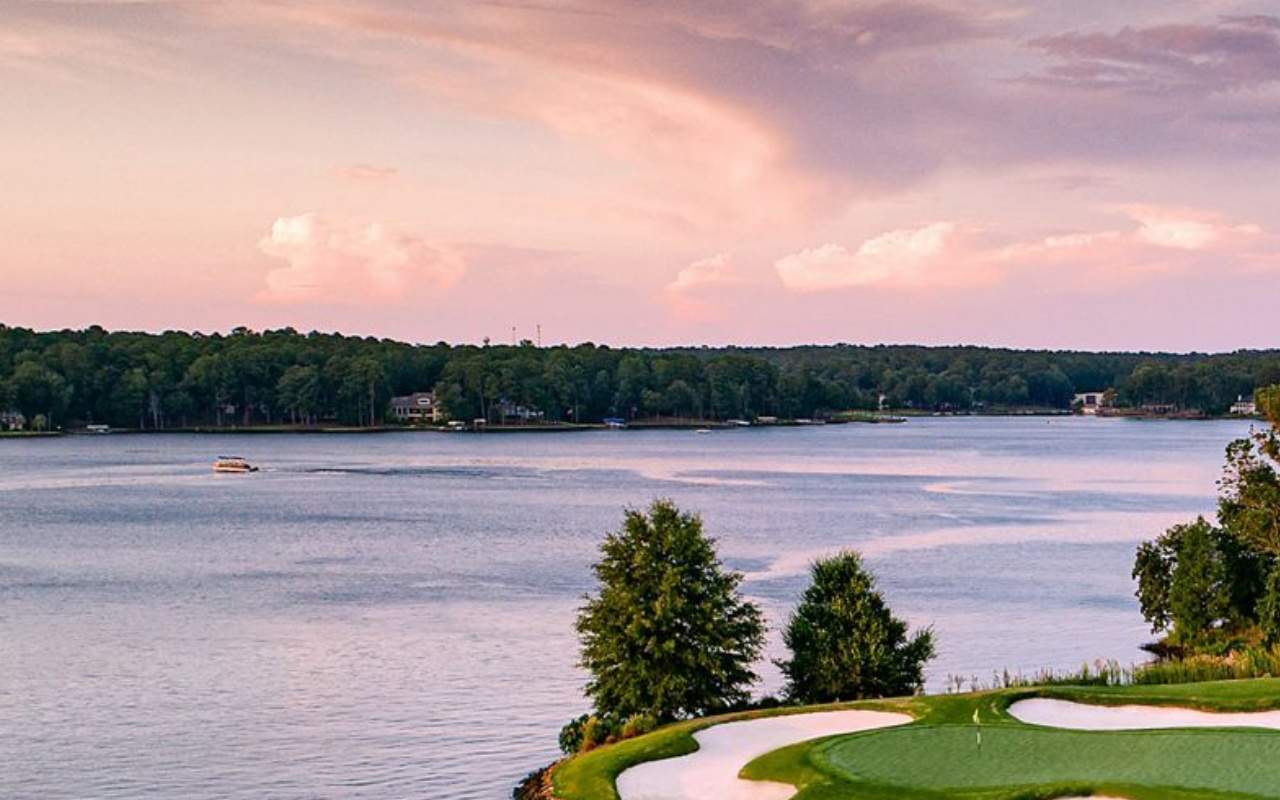
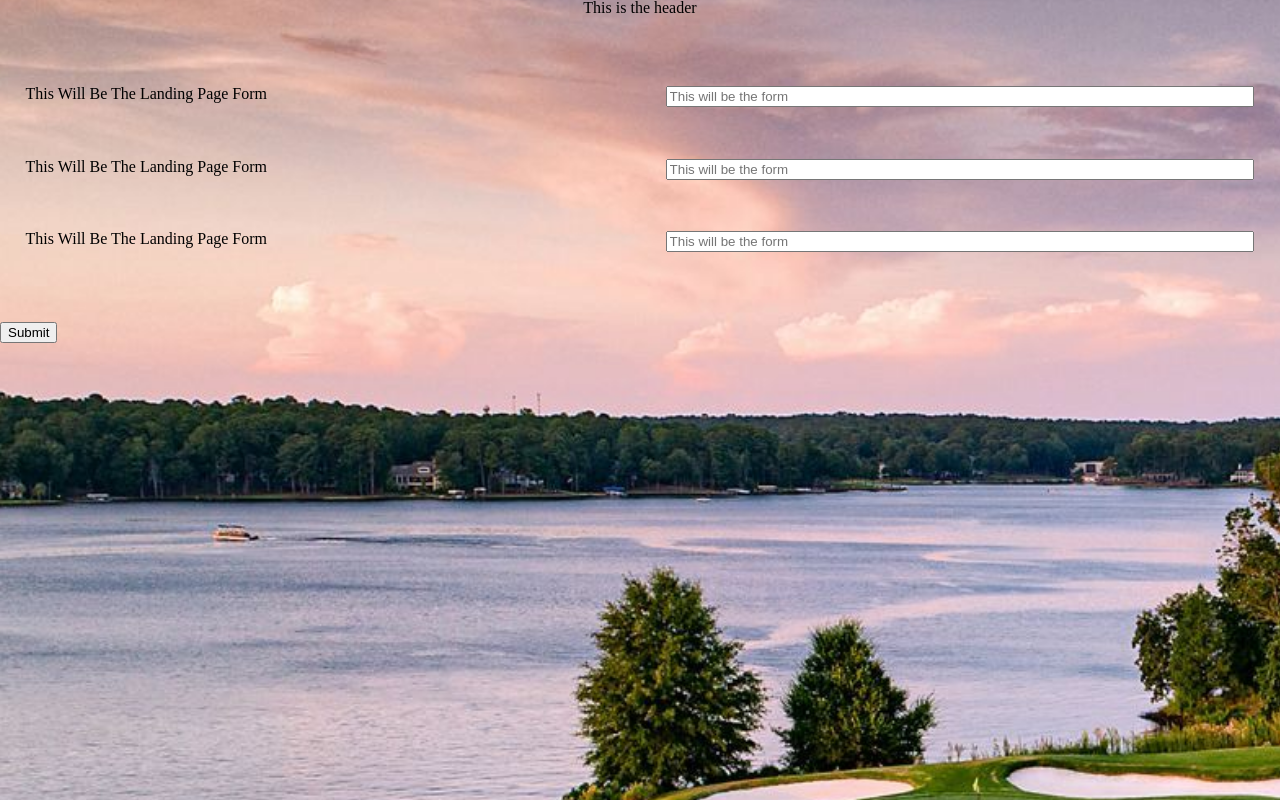
Before and after one commit to jackismoe/scorecard-frontend, a React (Create React App) app: page / in a window 1280 px wide. Built offline with nearby package versions, Linux system fonts and the light colour scheme.

Commit message:
rough draft of form

```diff
--- a/src/App.js
+++ b/src/App.js
@@ -1,8 +1,12 @@
 import './App.css';
+import LandingPageForm from './components/LandingPageForm.jsx'
+import Header from './components/Header'
 
 function App() {
   return (
     <body className="App">
+      <Header/>
+      <LandingPageForm/>
     </body>
   );
 }
--- /dev/null
+++ b/src/components/Header.jsx
@@ -0,0 +1,11 @@
+import React from 'react'
+
+const Header = () => {
+  return (
+    <div className='header'>
+      This is the header
+    </div>
+  )
+}
+
+export default Header
--- /dev/null
+++ b/src/components/LandingPageForm.jsx
@@ -0,0 +1,19 @@
+import React from 'react'
+
+const LandingPageForm = () => {
+  return(
+    <div>
+      <form className='landing-page-form'>
+        <label>This Will Be The Landing Page Form</label>
+        <input type='text'placeholder='This will be the form'/>
+        <label>This Will Be The Landing Page Form</label>
+        <input type='text'placeholder='This will be the form'/>
+        <label>This Will Be The Landing Page Form</label>
+        <input type='text'placeholder='This will be the form'/>
+      </form>
+      <input className='landing-page-submit' type='submit' value='Submit'/>
+    </div>
+  )
+}
+
+export default LandingPageForm
--- a/src/index.css
+++ b/src/index.css
@@ -1,8 +1,46 @@
+@font-face {
+  font-family: ville-regular;
+  src: url('./fonts/Baskervville-Regular.ttf')
+}
+@font-face {
+  font-family: ville-italic;
+  src: url('./fonts/Baskervville-Italic.ttf')
+}
 body {
   background-image: url('./images/backdropCropped.jpg');
   background-size: cover;
   background-repeat: no-repeat;
 }
+.header {
+  width: 100%;
+  text-align: center;
+  /* need to be flex centered after logo and extras are added */
+}
+.landing-page-form {
+  width: 100%;
+  display: grid;
+  grid-template-columns: 1fr 1fr;
+  padding: 3.5% 0 3.5% 0%
+}
+
+.landing-page-form > input, .landing-page-form > label {
+  margin: 4%;
+}
+/* .landing-page-submit {
+} */
+
+
+
+
+
+
+
+
+
+
+
+
+
 /* Tiny Screen */
 @media only screen and (max-width: 375px) {
   body {
```
Also changed, not shown: src/fonts/Baskervville-Italic.ttf (added), src/fonts/Baskervville-Regular.ttf (added).
